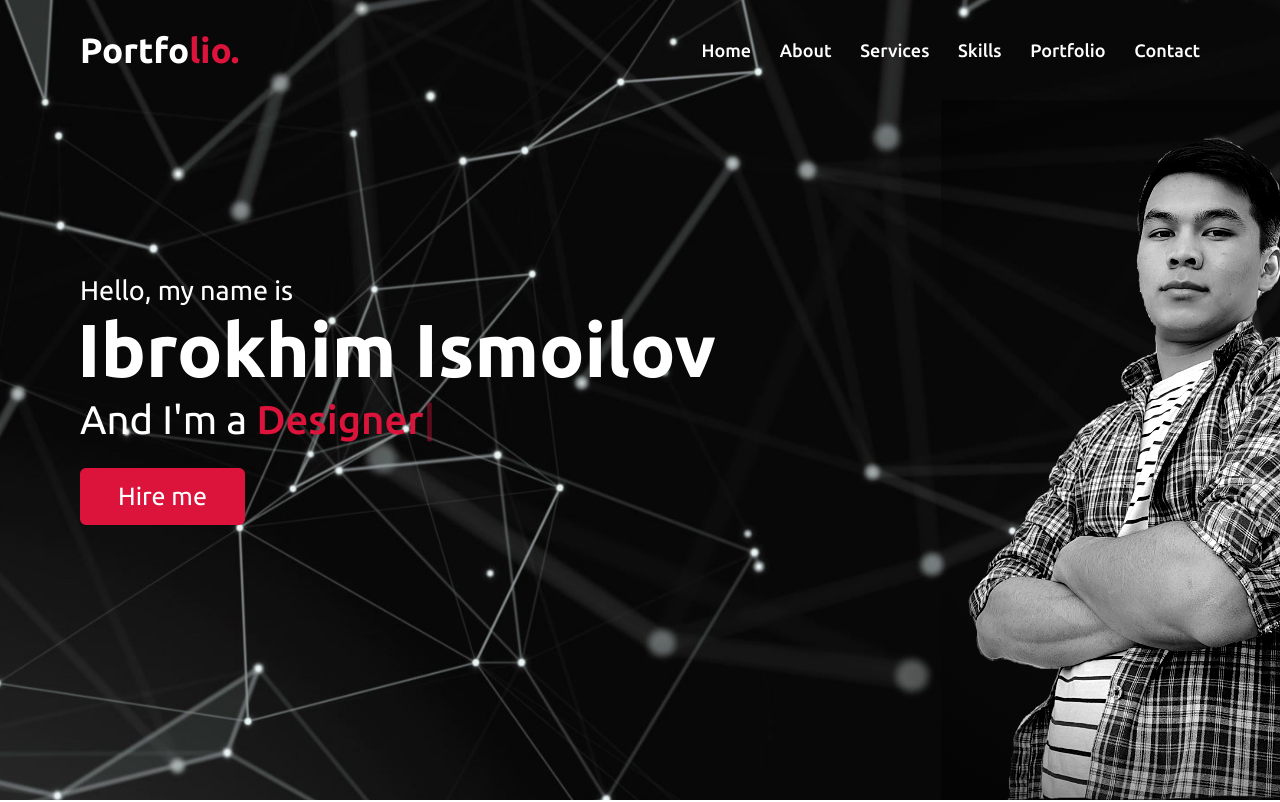
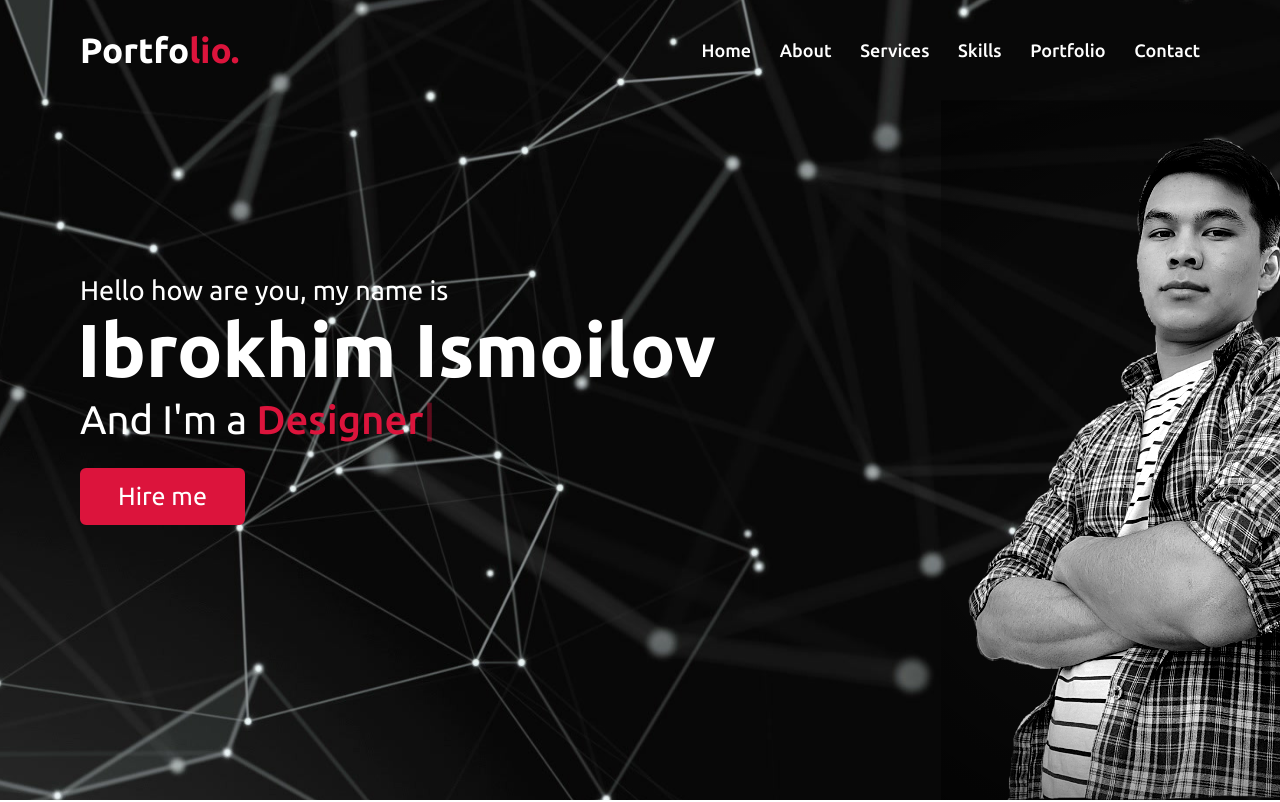
Before and after one commit to IsmailovTech/partfolio, a plain HTML site: page index.html in a window 1280 px wide. Shown: the top 802 px of the page. Drawn offline with nearby package versions, Linux system fonts and the light colour scheme.

Commit message:
keyingi o'zgartirishlar

```diff
--- a/index.html
+++ b/index.html
@@ -41,7 +41,7 @@
     <section class="home" id="home">
         <div class="max-width">
             <div class="home-content">
-                <div class="text-1">Hello, my name is</div>
+                <div class="text-1">Hello how are you, my name is</div>
                 <div class="text-2">Ibrokhim Ismoilov</div>
                 <div class="text-3">And I'm a <span class="typing"></span></div>
                 <a href="./hireme/hire.html">Hire me</a>
```
